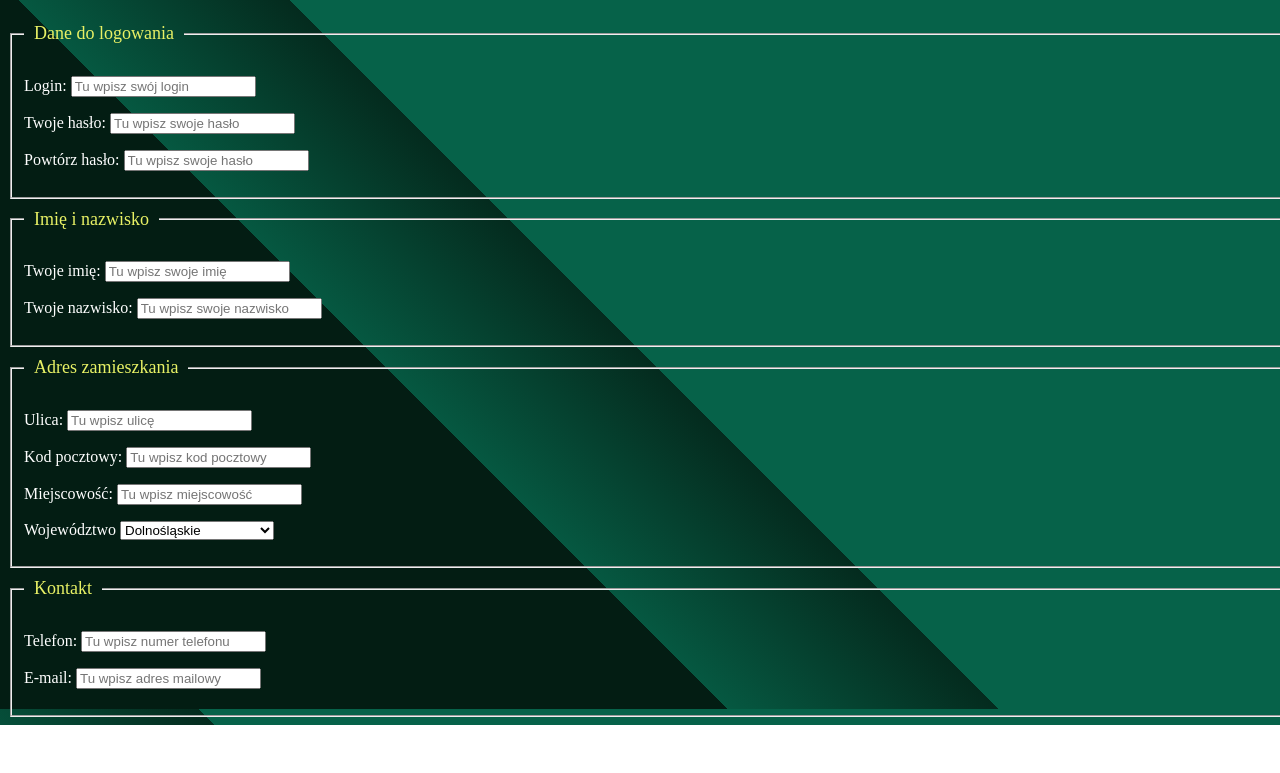
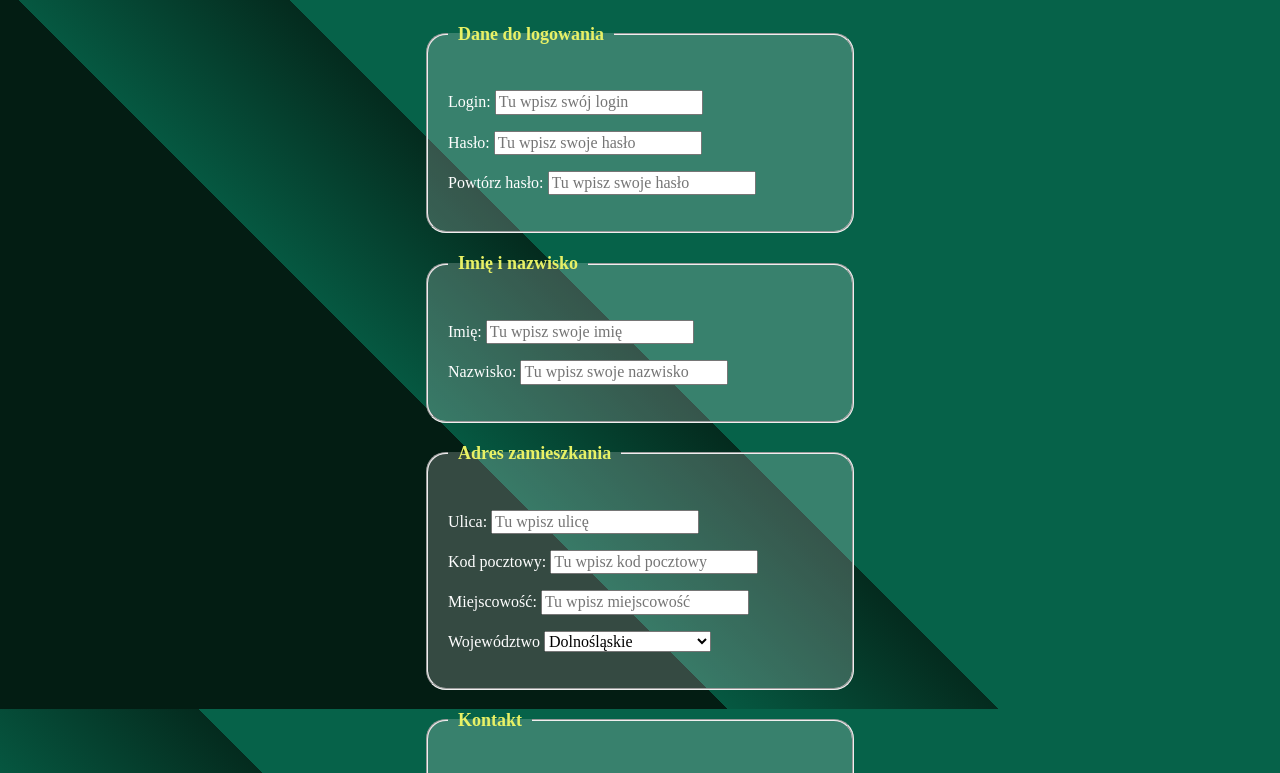
Before and after one commit to karbowskam/registration-form, a plain HTML site: page index.html in a window 1280 px wide. Shown: the part 91-864 px from the top of the page. Before the commit the page ends 816 px from the top, so only its background shows below. Drawn offline with nearby package versions, Linux system fonts and the light colour scheme.

Commit message:
Fixed warnings. Deleted polish letters

```diff
--- a/index.html
+++ b/index.html
@@ -4,14 +4,15 @@
     <meta charset="UTF-8" />
     <meta name="viewport" content="width=device-width, initial-scale=1.0" />
     <title>Rejestracja</title>
-    <link href="style.css" rel="stylesheet" type="text/css" />
+    <link href="style.css" rel="stylesheet" type="text/css"/>
+    <link href="normalize.css" rel="stylesheet" type="text/css"/>
   </head>
   <body class="body">
-    <main>
-      <h1 class="header">Formularz rejestracyjny</h1>
-      <form>
-        <fieldset>
-            <legend class="legend">Dane do logowania</legend>
+    <main class="main">
+      <h1 class="header">Zarejestruj się</h1>
+      <form class="registrationBody">
+        <fieldset class="boxes">
+          <legend class="legend"><b>Dane do logowania</b></legend>
           <p>
             <label class="boxName" for="twójLogin"
               >Login:
@@ -25,35 +26,35 @@
             </label>
           </p>
           <p>
-              <label class="boxName" for="twojeHasło"
-                >Twoje hasło:
+            <label class="boxName" for="twojeHaslo"
+              >Hasło:
               <input
                 required
                 type="password"
                 placeholder="Tu wpisz swoje hasło"
-                  id="twojeHasło"
-                  name="twojeHasło"
+                id="twojeHaslo"
+                name="twojeHaslo"
               />
             </label>
           </p>
           <p>
-                <label class="boxName" for="twojeHasło"
+            <label class="boxName" for="twojeHaslo2"
               >Powtórz hasło:
               <input
                 required
                 type="password"
                 placeholder="Tu wpisz swoje hasło"
-                    id="twojeHasło"
-                    name="twojeHasło"
+                id="twojeHaslo2"
+                name="twojeHaslo2"
               />
             </label>
           </p>
         </fieldset>
-        <fieldset>
-          <legend class="legend">Imię i nazwisko</legend>
+        <fieldset class="boxes">
+          <legend class="legend"><b>Imię i nazwisko</b></legend>
           <p>
             <label class="boxName" for="twojeImię"
-              >Twoje imię:
+              >Imię:
               <input
                 required
                 type="text"
@@ -65,7 +66,7 @@
           </p>
           <p>
             <label class="boxName" for="twojeNazwisko"
-              >Twoje nazwisko:
+              >Nazwisko:
               <input
                 required
                 type="text"
@@ -76,8 +77,8 @@
             </label>
           </p>
         </fieldset>
-        <fieldset>
-          <legend class="legend">Adres zamieszkania</legend>
+        <fieldset class="boxes">
+          <legend class="legend"><b>Adres zamieszkania</b></legend>
           <p>
             <label class="boxName" for="ulica"
               >Ulica:
@@ -115,10 +116,9 @@
             </label>
           </p>
           <p>
-            <label class="boxName" name="województwo" for="województwo">
-              Województwo</label
-            >
-            <select id="województwo">
+            <label class="boxName" for="wojewodztwo">
+              Województwo</label>
+            <select id="wojewodztwo" name="wojewodztwo">
               <option value="1">Dolnośląskie</option>
               <option value="2">Kujawsko-pomorskie</option>
               <option value="3">Lubelskie</option>
@@ -138,8 +138,8 @@
             </select>
           </p>
         </fieldset>
-        <fieldset>
-          <legend class="legend">Kontakt</legend>
+        <fieldset class="boxes">
+          <legend class="legend"><b>Kontakt</b></legend>
           <p>
             <label class="boxName" for="telefon"
               >Telefon:
```
Lines whose indentation alone changed are shown as unchanged.
